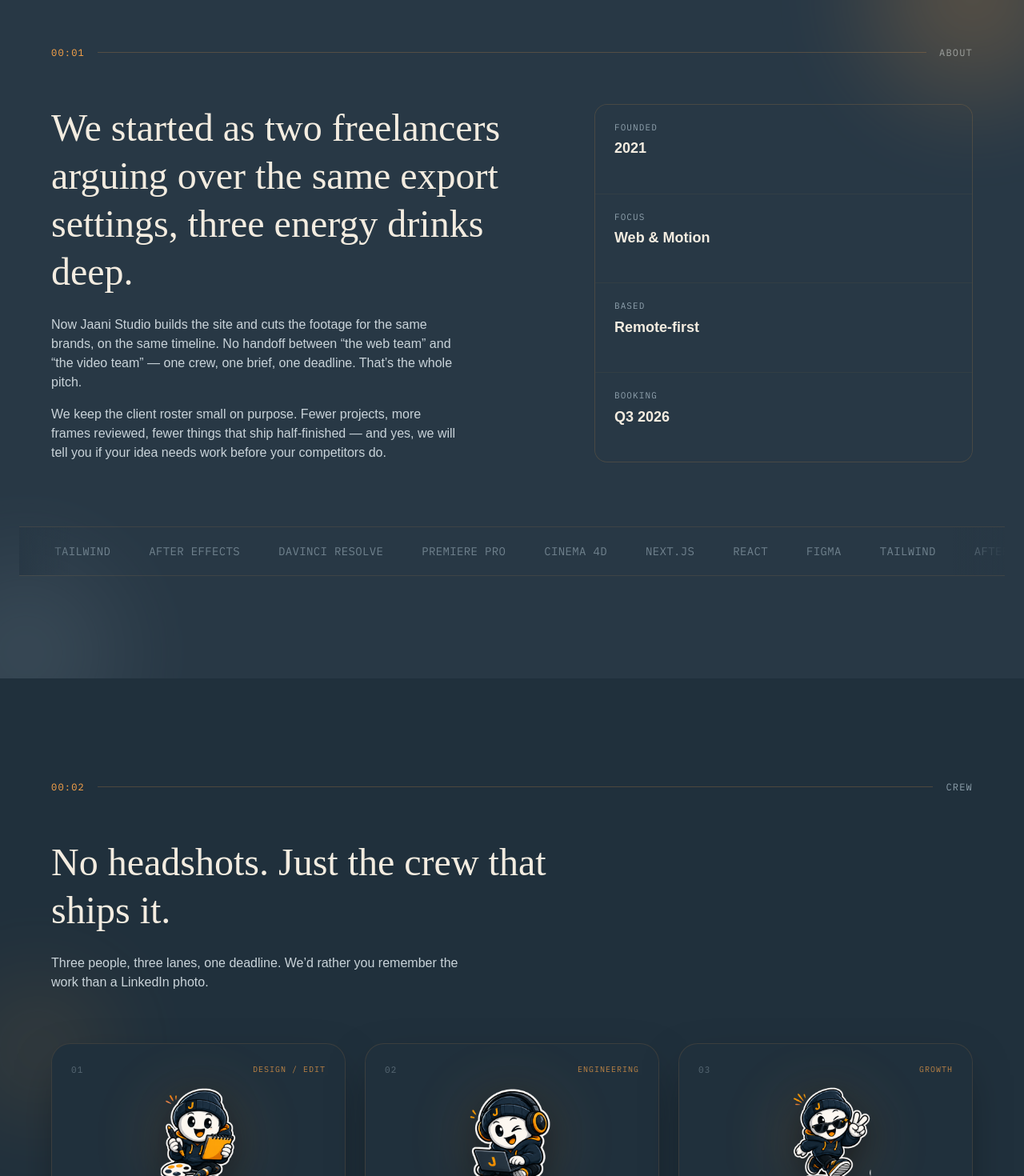
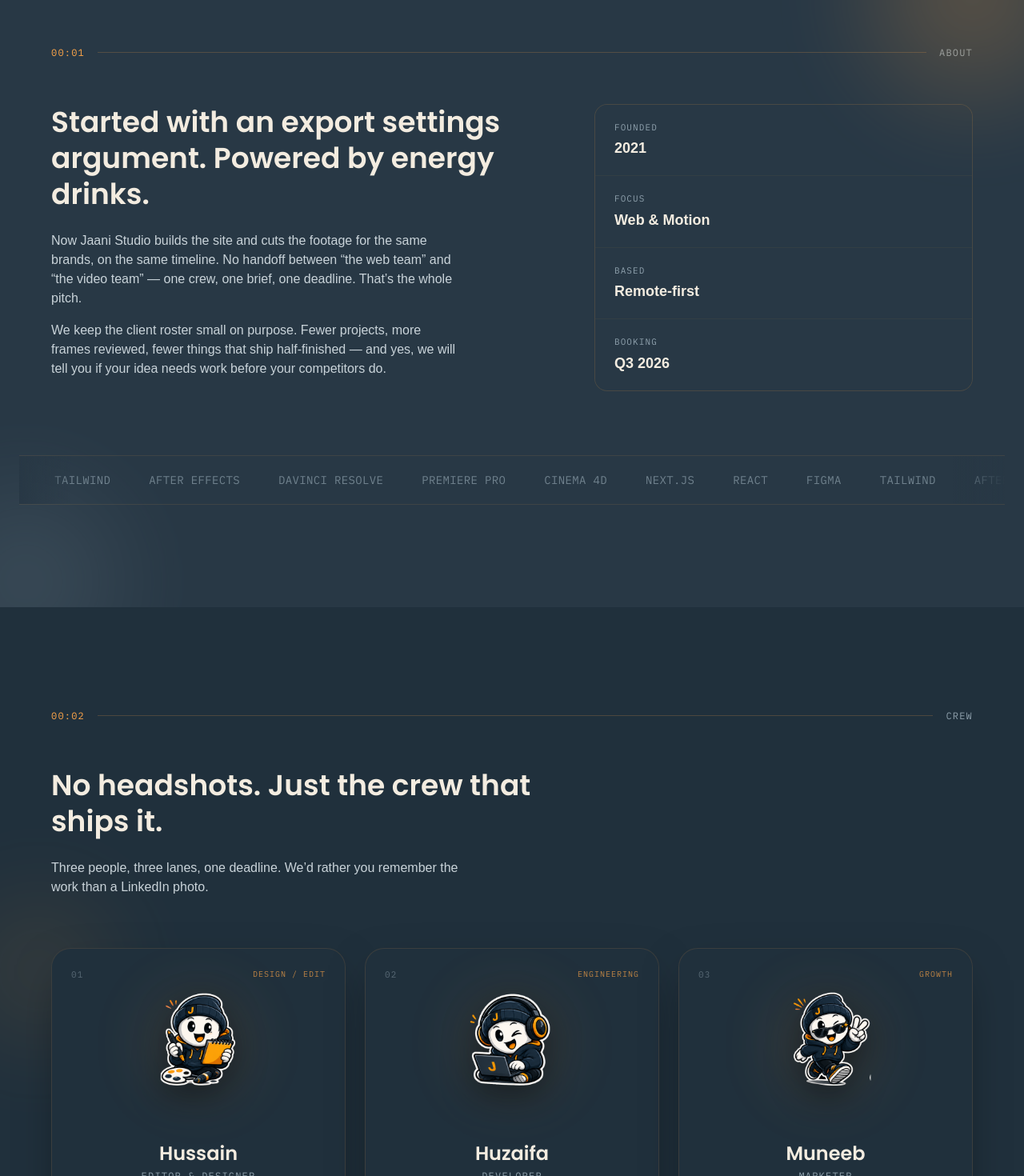
Before and after one commit to JaaniStudio/jaanistudio, a Next.js app: page / in a window 1280 px wide. Shown: the part 1020-2490 px from the top of the page at 80% size. Built offline with nearby package versions, Linux system fonts and the light colour scheme.

Commit message:
upd: convert heads to poppins font

```diff
--- a/app/components/About.tsx
+++ b/app/components/About.tsx
@@ -166,7 +166,7 @@ function TeamCard({ member, index }: { member: (typeof TEAM)[number]; index: num
         </motion.div>
 
         <div className="relative mt-6 text-center" style={{ transform: 'translateZ(40px)' }}>
-          <h3 className="font-[--font-display] text-2xl text-[#F3ECE0]">{member.name}</h3>
+          <h3 className="h-font text-2xl text-[#F3ECE0]">{member.name}</h3>
           <p className="mt-1 font-mono text-xs uppercase tracking-widest text-[#8FA1AD]">
             {member.role}
           </p>
@@ -309,13 +309,12 @@ export default function About() {
           <div className="grid gap-16 md:grid-cols-[1.3fr_1fr]">
             <div>
               <motion.h2
-                className="font-[--font-display] text-3xl leading-tight text-[#F3ECE0] sm:text-4xl md:text-5xl"
+                className="h-font text-2xl leading-tight text-[#F3ECE0] sm:text-2xl md:text-4xl"
                 initial={{ y: 40, opacity: 0 }}
                 animate={isInView ? { y: 0, opacity: 1 } : {}}
                 transition={{ duration: 0.7, ease: EASE, delay: 0.1 }}
               >
-                We started as two freelancers arguing over the same export settings, three energy
-                drinks deep.
+                Started with an export settings argument. Powered by energy drinks.
               </motion.h2>
               <motion.p
                 className="mt-6 max-w-lg text-[#C9D3D9]"
@@ -420,7 +419,7 @@ export default function About() {
 
           <div className="max-w-2xl">
             <motion.h2
-              className="font-[--font-display] text-3xl leading-tight text-[#F3ECE0] sm:text-4xl md:text-5xl"
+              className="h-font text-3xl leading-tight text-[#F3ECE0] sm:text-3xl md:text-4xl"
               initial={{ y: 40, opacity: 0 }}
               animate={teamInView ? { y: 0, opacity: 1 } : {}}
               transition={{ duration: 0.7, ease: EASE, delay: 0.1 }}
```
